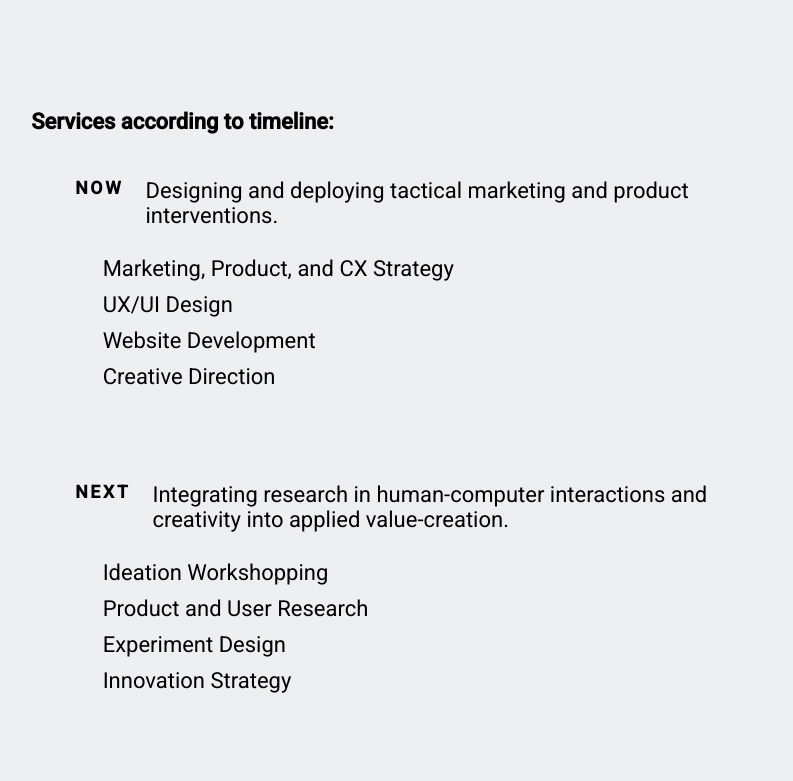
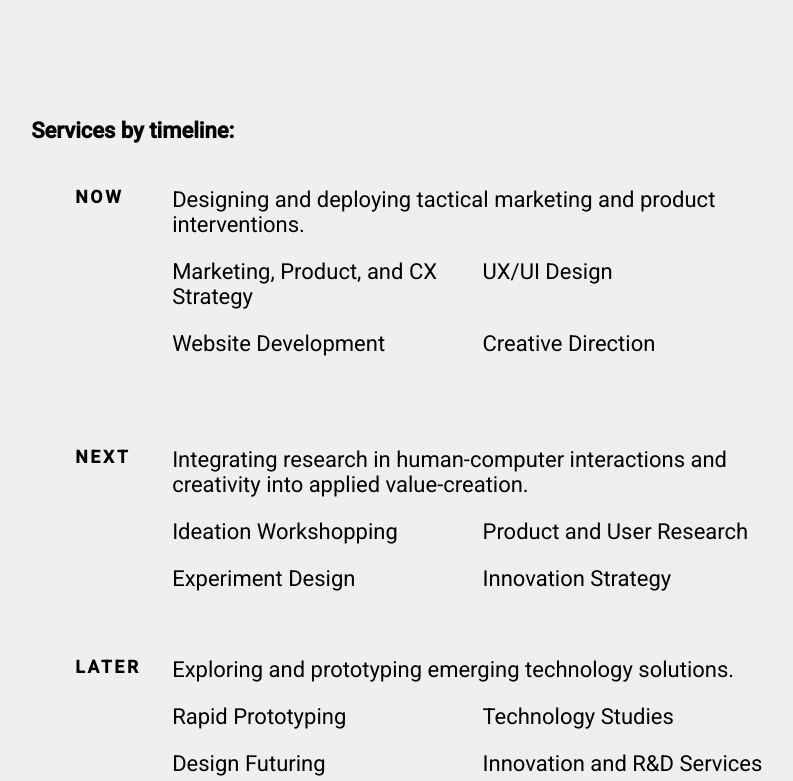
Before and after one commit to Lucaslpena/Website, a Next.js app: page / in a window 1280 px wide. Shown: the part 1719-2500 px from the top of the page, without its empty margins (217-1010 px from the left). Built offline with nearby package versions, Linux system fonts and the light colour scheme; a web font is replaced by a local one.

Commit message:
pre-radix

```diff
--- a/pages/index.js
+++ b/pages/index.js
@@ -24,13 +24,13 @@ export default function Home() {
             <div>
               {
                 "Researching, developing, deploying tools, tech, creativity, and systems to future-proof businesses of scale.".split(' ').map((word, index) =>
-                    <div key={index}><motion.h2 variants={slideUp}>{word}</motion.h2></div>)
+                    <div key={index}><motion.h2 variants={slideUp}>{word}&nbsp;</motion.h2></div>)
               }
             </div>
             <div>
               {
                 "For 11+ years, I have led teams and served corporations in solving complex current and future problems.".split(' ').map((word, index) =>
-                    <div key={index}><motion.h3 variants={slideUp}>{word}</motion.h3></div>)
+                    <div key={index}><motion.h3 variants={slideUp}>{word}&nbsp;</motion.h3></div>)
               }
             </div>
           </motion.section>
@@ -56,7 +56,7 @@ export default function Home() {
 
           <motion.section variants={fadeInUp} id={'offerings'}>
             <div>
-              <h4>Services according to timeline:</h4>
+              <h4>Services by timeline:</h4>
               {
                 [
                   {title: 'Now', desc: "Designing and deploying tactical marketing and product interventions.", services: [
@@ -80,7 +80,7 @@ export default function Home() {
                     ]
                   }
                 ].map( (section, index) =>
-                    <div key={index}>
+                    <div key={index} id={'offeringTime'}>
                       <div>
                         <em>{section.title}</em><p>{section.desc}</p>
                       </div>
--- a/theme/styles.scss
+++ b/theme/styles.scss
@@ -51,7 +51,7 @@
     > div{
       display: flex;
       flex-wrap: wrap;
-      gap: 1ch;
+      //gap: 1ch;
 
     }
     > div > div {
@@ -104,15 +104,16 @@
     >div {
       max-width: 75ex;
 
-      > div {
+      #offeringTime {
         margin: $container-padding;
         &:not(:first-of-type){
           margin: $container-padding * 1.5 $container-padding $container-padding !important;
         }
 
-        > div {
-          display: flex;
-          flex-direction: row;
+
+        > div:first-of-type {
+          display: grid;
+          grid-template-columns: 75px 1fr;
           gap: 1rem;
           align-items: flex-start;
           p{
@@ -129,6 +130,16 @@
       text-transform: uppercase;
       text-decoration: none;
       color: $font-color--dark;
+    }
+    ul{
+      margin-left: calc(75px + 1rem);
+      padding-left: 0;
+      display: grid;
+      grid-template: 1fr 1fr / 1fr 1fr;
+      gap: 1rem;
+      li{
+        padding: 0;
+      };
     }
   }
 
```
